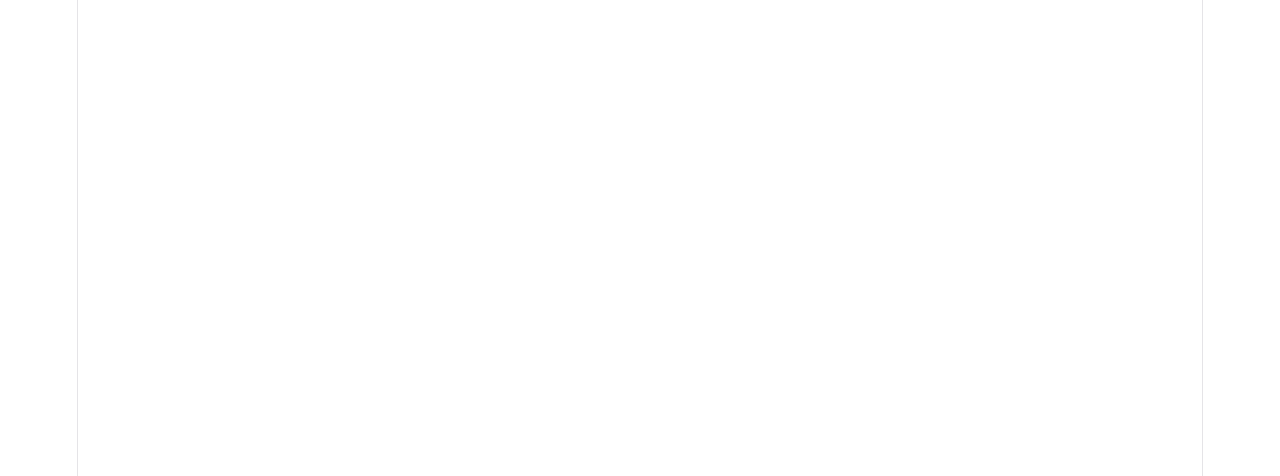
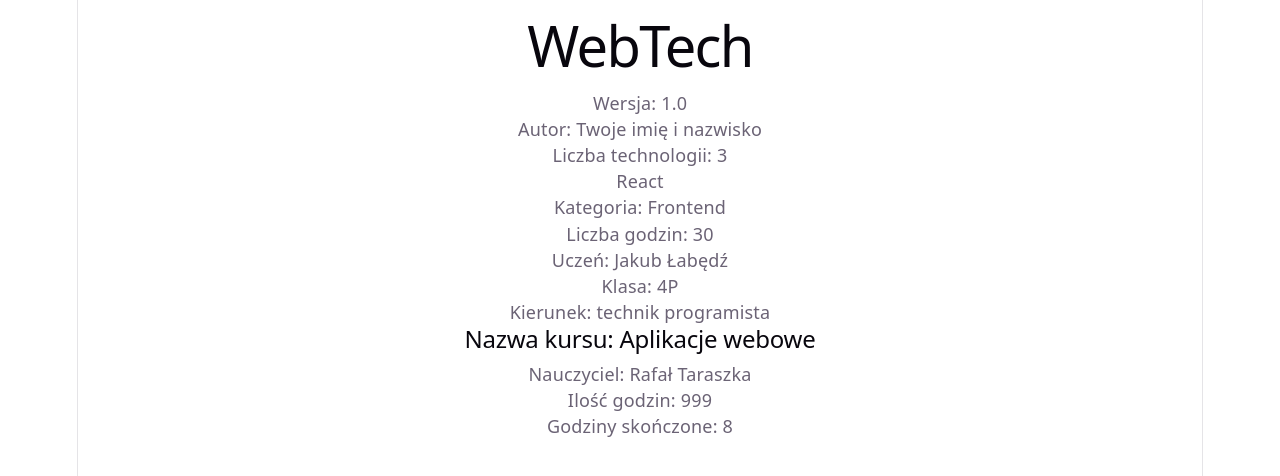
Before and after one commit to jakublabedz/JL_18_2026_WebTech, a React (Vite) app: page / in a window 1280 px wide. Shown: the top 476 px of the page. Built offline with nearby package versions, Linux system fonts and the light colour scheme.

Commit message:
Zadanie samodzielne

```diff
--- a/src/App.jsx
+++ b/src/App.jsx
@@ -5,12 +5,67 @@
 import './App.css'
 
 function App() {
+  const app = {
+    name: "WebTech",
+    version: "1.0",
+    author: "Twoje imię i nazwisko",
+    technologiesCount: 3
+  };
+
+  const technology = {
+  name: "React",
+  category: "Frontend",
+  hours: 30,
+  active: true
+  };
+
+  const student = {
+  name: "Jakub",
+  surname: "Łabędź",
+  className: "4P",
+  specialization: "technik programista"
+  };
+
+  const course = {
+  name: "Aplikacje webowe",
+  teacher: "Rafał Taraszka",
+  hours: 999,
+  completed: 8
+  };
 
   return (
-    <>
+    <div>
 
-    </>
-  )
+      <h1>{app.name}</h1>
+
+      <p>Wersja: {app.version}</p>
+
+      <p>Autor: {app.author}</p>
+
+      <p>
+        Liczba technologii: {app.technologiesCount}
+      </p>
+
+      <p>{technology.name}</p>
+      <p>Kategoria: {technology.category}</p>
+      <p>Liczba godzin: {technology.hours}</p>
+
+
+      <p>Uczeń: {student.name} {student.surname}</p>
+      <p>Klasa: {student.className}</p>
+      <p>Kierunek: {student.specialization}</p>
+
+      <section>
+        <h2 className='nazwa_kursu'>
+          Nazwa kursu: {course.name}
+        </h2>
+        <p>Nauczyciel: {course.teacher}</p>
+        <p>Ilość godzin: {course.hours}</p>
+        <p>Godziny skończone: {course.completed}</p>
+      </section>
+
+    </div>
+  );
 }
 
 export default App
```
